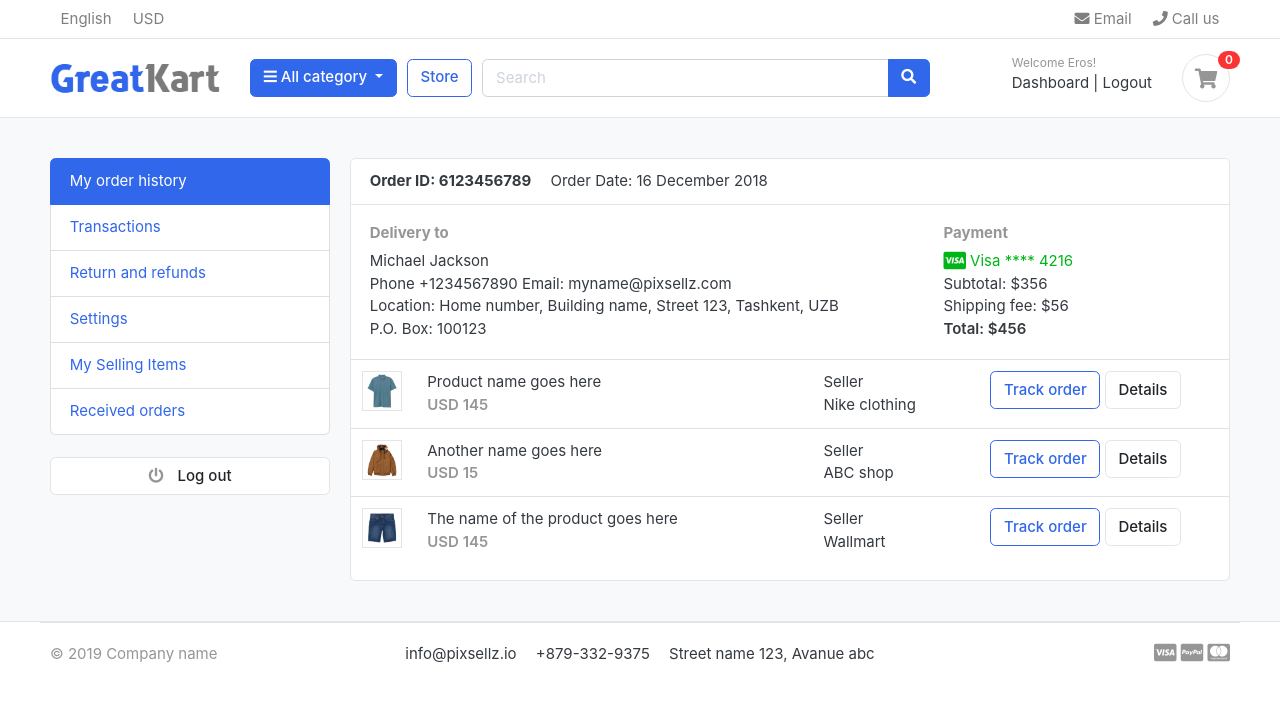
After one commit to Eros-Pinzani/E-commerce, a Django app: page /accounts/ in a window 1280 px wide. The commit adds this page. Shown: the top 702 px of the page. Run offline with Django 5.2, Linux system fonts and the light colour scheme; a user stored in the database is signed in; data comes from the database, SQL or seed files in the repository; both versions use the stored data as it was after the commit; data that the repository does not hold is empty; some libraries are stand-ins or nearby versions; some web fonts are replaced.

Commit message:
Implemented account verification

```diff
--- a/Accounts/urls.py
+++ b/Accounts/urls.py
@@ -5,4 +5,10 @@ urlpatterns = [
     path('register/', views.register, name='register'),
     path('login/', views.login, name='login'),
     path('logout/', views.logout, name='logout'),
+    path('dashboard/', views.dashboard, name='dashboard'),
+    path('', views.dashboard, name='dashboard'),
+
+    path('activate/<uidb64>/<token>/', views.activate, name='activate'),
+    path('forgotPassword/', views.forgotPassword, name='forgotPassword'),
+    path('resetpassword_validate/<uidb64>/<token>/', views.activate, name='resetpassword_validate'),
 ]
--- a/Accounts/views.py
+++ b/Accounts/views.py
@@ -1,7 +1,18 @@
+from django.contrib.auth.decorators import login_required
+from django.http import HttpResponse
 from django.shortcuts import render, redirect
 from .forms import RegistrationForm
 from .models import Account
-from django.contrib import messages
+from django.contrib import messages, auth
+
+# Verification email
+from django.contrib.sites.shortcuts import get_current_site
+from django.template.loader import render_to_string
+from django.utils.http import urlsafe_base64_encode, urlsafe_base64_decode
+from django.utils.encoding import force_bytes
+from django.contrib.auth.tokens import default_token_generator
+from django.core.mail import EmailMessage
+
 
 # Create your views here.
 
@@ -24,8 +35,21 @@ def register(request):
                                                )
             user.phone_number = phone_number
             user.save()
-            messages.success(request, 'Account created successfully')
-            return redirect('register')
+
+            # USER ACTIVATION
+            current_site = get_current_site(request)
+            mail_subject = 'Please activate your account'
+            message = render_to_string('accounts/account_verification_email.html', {
+                'user': user,
+                'domain': current_site,
+                'uid': urlsafe_base64_encode(force_bytes(user.pk)),
+                'token': default_token_generator.make_token(user),
+            })
+            to_email = email
+            send_email = EmailMessage(mail_subject, message, to=[to_email])
+            send_email.send()
+            #messages.success(request, 'Thank you for registering with us. A verification email has been sent to your email address. Please verify your account.')
+            return redirect('/accounts/login/?command=verification&email='+ email)
         else:
             if 'email' in form.errors:
                 for error in form.errors['email']:
@@ -40,7 +64,70 @@ def register(request):
     return render(request, 'accounts/register.html', context)
 
 def login(request):
+    if request.method == 'POST':
+        email = request.POST['email']
+        password = request.POST['password']
+
+        user = auth.authenticate(email=email, password=password)
+
+        if user is not None:
+            auth.login(request, user)
+            messages.success(request, 'Logged in successfully')
+            return redirect('dashboard')
+        else:
+            messages.error(request, 'Invalid credentials')
+            return redirect('login')
     return render(request, 'accounts/login.html')
 
+@login_required(login_url='login')
 def logout(request):
-    return
+    auth.logout(request)
+    messages.success(request, 'Logged out successfully')
+    return redirect('login')
+
+def activate(request, uidb64, token):
+    try:
+        uid = urlsafe_base64_decode(uidb64).decode()
+        user = Account._default_manager.get(pk=uid)
+    except(TypeError, ValueError, OverflowError, Account.DoesNotExist):
+        user = None
+    if user is not None and default_token_generator.check_token(user, token):
+        user.is_active = True
+        user.save()
+        messages.success(request, 'Your account has been activated successfully')
+        return redirect('login')
+    else:
+        messages.error(request, 'Activation link is invalid!')
+        return redirect('register')
+
+@login_required(login_url='login')
+def dashboard(request):
+    return render(request, 'accounts/dashboard.html')
+
+def forgotPassword(request):
+    if request.method == 'POST':
+        email = request.POST['email']
+        if Account.objects.filter(email=email).exists():
+            user = Account.objects.get(email__exact=email)
+            # Reset password email
+            current_site = get_current_site(request)
+            mail_subject = 'Reset your password'
+            message = render_to_string('accounts/reset_password_email.html', {
+                'user': user,
+                'domain': current_site,
+                'uid': urlsafe_base64_encode(force_bytes(user.pk)),
+                'token': default_token_generator.make_token(user),
+            })
+            to_email = email
+            send_email = EmailMessage(mail_subject, message, to=[to_email])
+            send_email.send()
+
+            messages.success(request, 'Password reset email has been sent to your email address')
+            return redirect('login')
+        else:
+            messages.error(request, 'Account with this email does not exist')
+            return redirect('forgotPassword')
+    return render(request, 'accounts/forgotPassword.html')
+
+def resetpassword_validate(request, uidb64, token):
+    return HttpResponse('ok')
--- /dev/null
+++ b/templates/accounts/dashboard.html
@@ -0,0 +1,101 @@
+{% extends 'base.html' %}
+
+{% block content %}
+
+    <!-- ========================= SECTION CONTENT ========================= -->
+<section class="section-conten padding-y bg">
+
+{% include 'includes/alerts.html' %}
+
+<div class="container">
+	<div class="row">
+	<aside class="col-md-3">
+		<!--   SIDEBAR   -->
+		<ul class="list-group">
+			<a class="list-group-item active" href="#"> My order history </a>
+			<a class="list-group-item" href="#"> Transactions </a>
+			<a class="list-group-item" href="#"> Return and refunds </a>
+			<a class="list-group-item" href="#">Settings </a>
+			<a class="list-group-item" href="#"> My Selling Items </a>
+			<a class="list-group-item" href="#"> Received orders </a>
+		</ul>
+		<br>
+		<a class="btn btn-light btn-block" href="{% url 'logout' %}"> <i class="fa fa-power-off"></i> <span class="text">Log out</span> </a>
+		<!--   SIDEBAR .//END   -->
+	</aside>
+	<main class="col-md-9">
+		<article class="card">
+		<header class="card-header">
+			<strong class="d-inline-block mr-3">Order ID: 6123456789</strong>
+			<span>Order Date: 16 December 2018</span>
+		</header>
+		<div class="card-body">
+			<div class="row">
+				<div class="col-md-8">
+					<h6 class="text-muted">Delivery to</h6>
+					<p>Michael Jackson <br>
+					Phone +1234567890 Email: myname@pixsellz.com <br>
+			    	Location: Home number, Building name, Street 123,  Tashkent, UZB <br>
+			    	P.O. Box: 100123
+			 		</p>
+				</div>
+				<div class="col-md-4">
+					<h6 class="text-muted">Payment</h6>
+					<span class="text-success">
+						<i class="fab fa-lg fa-cc-visa"></i>
+					    Visa  **** 4216
+					</span>
+					<p>Subtotal: $356 <br>
+					 Shipping fee:  $56 <br>
+					 <span class="b">Total:  $456 </span>
+					</p>
+				</div>
+			</div> <!-- row.// -->
+		</div> <!-- card-body .// -->
+		<div class="table-responsive">
+		<table class="table table-hover">
+			<tr>
+				<td width="65">
+					<img src="../images/items/1.jpg" class="img-xs border">
+				</td>
+				<td>
+					<p class="title mb-0">Product name goes here </p>
+					<var class="price text-muted">USD 145</var>
+				</td>
+				<td> Seller <br> Nike clothing </td>
+				<td width="250"> <a href="#" class="btn btn-outline-primary">Track order</a> <a href="#" class="btn btn-light"> Details </a> </td>
+			</tr>
+			<tr>
+				<td>
+					<img src="../images/items/2.jpg" class="img-xs border">
+				</td>
+				<td>
+					<p class="title mb-0">Another name goes here </p>
+					<var class="price text-muted">USD 15</var>
+				</td>
+				<td> Seller <br> ABC shop </td>
+				<td> <a href="#" class="btn btn-outline-primary">Track order</a> <a href="#" class="btn btn-light"> Details </a> </td>
+			</tr>
+			<tr>
+				<td>
+					<img src="../images/items/3.jpg" class="img-xs border">
+				</td>
+				<td>
+					<p class="title mb-0">The name of the product  goes here </p>
+					<var class="price text-muted">USD 145</var>
+				</td>
+				<td> Seller <br> Wallmart </td>
+				<td> <a href="#" class="btn btn-outline-primary">Track order</a> <a href="#" class="btn btn-light"> Details </a> </td>
+			</tr>
+		</table>
+		</div> <!-- table-responsive .end// -->
+		</article> <!-- order-group.// -->
+	</main>
+</div> <!-- row.// -->
+</div>
+
+
+</section>
+<!-- ========================= SECTION CONTENT END// ========================= -->
+
+{% endblock %}
--- a/templates/includes/navbar.html
+++ b/templates/includes/navbar.html
@@ -50,7 +50,8 @@
                 <div class="col-lg  col-md-6 col-sm-12 col">
                     <form action="{% url 'search' %}" class="search" method='GET'>
                         <div class="input-group w-100">
-                            <input type="text" class="form-control" style="width:60%;" placeholder="Search" name="keyword">
+                            <input type="text" class="form-control" style="width:60%;" placeholder="Search"
+                                   name="keyword">
 
                             <div class="input-group-append">
                                 <button class="btn btn-primary" type="submit">
@@ -62,6 +63,7 @@
                 </div> <!-- col.// -->
                 <div class="col-lg-3 col-sm-6 col-8 order-2 order-lg-3">
                     <div class="d-flex justify-content-end mb-3 mb-lg-0">
+                        {% if user.id is None %}
                             <div class="widget-header">
                                 <small class="title text-muted">Welcome guest!</small>
                                 <div>
@@ -69,6 +71,15 @@
                                     <a href="{% url 'register' %}"> Register</a>
                                 </div>
                             </div>
+                        {% else %}
+                            <div class="widget-header">
+                                <small class="title text-muted">Welcome {{ user.first_name }}!</small>
+                                <div>
+                                    <a href="{% url 'dashboard' %}">Dashboard</a> <span class="dark-transp"> | </span>
+                                    <a href="{% url 'logout' %}"> Logout</a>
+                                </div>
+                            </div>
+                        {% endif %}
                         <a href="{% url 'cart' %}" class="widget-header pl-3 ml-3">
                             <div class="icon icon-sm rounded-circle border"><i class="fa fa-shopping-cart"></i></div>
                             <span class="badge badge-pill badge-danger notify">{{ cart_count }}</span>
```
Also changed, not shown: Ecommerce/settings.py (+7 -0 lines), templates/accounts/account_verification_email.html (added, +10 -0 lines), templates/accounts/forgotPassword.html (added, +38 -0 lines), templates/accounts/login.html (+49 -1 lines), templates/accounts/reset_password_email.html (added, +10 -0 lines), db.sqlite3. Lines whose indentation alone changed are shown as unchanged.
